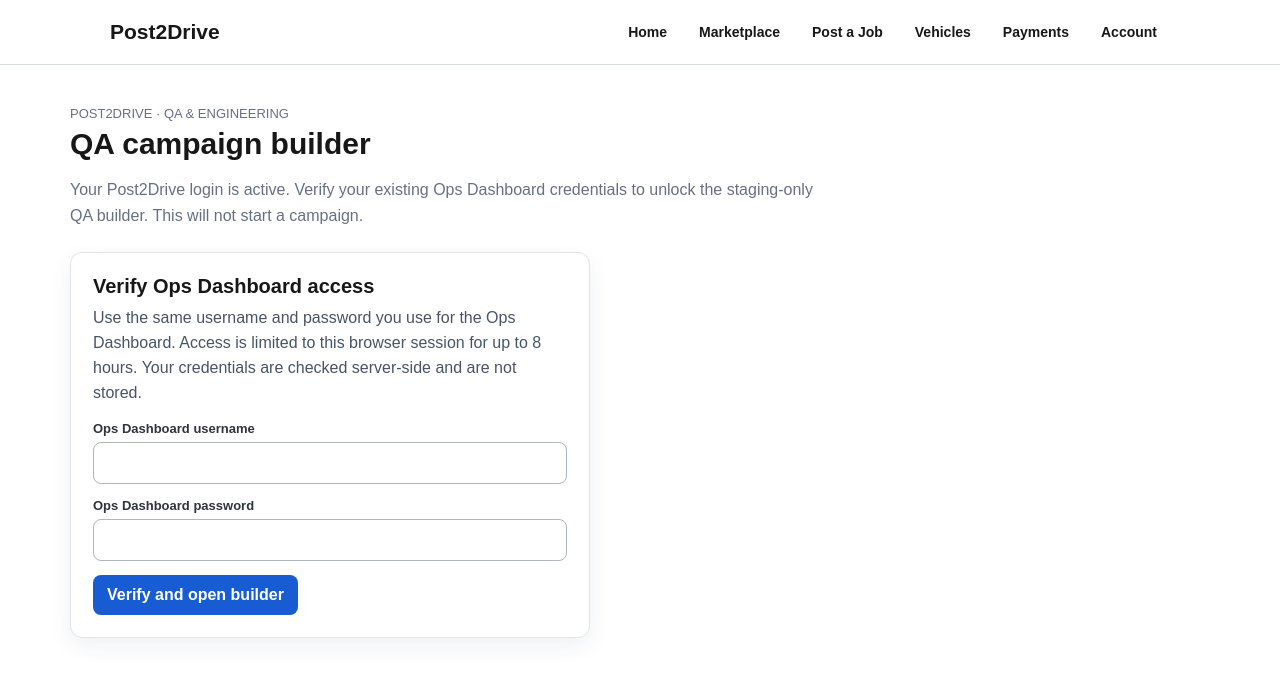
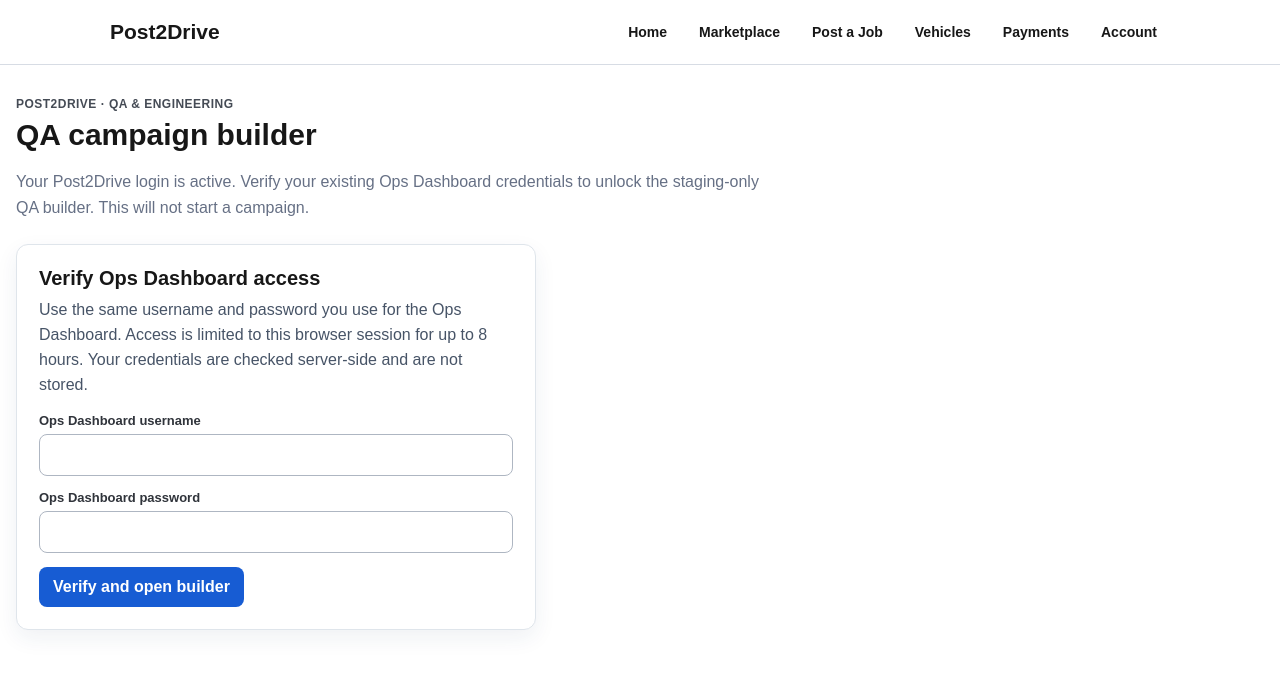
Before and after one commit to Post2Drive/post2drive-app, a Next.js app: page /admin/qa-campaigns in a window 1280 px wide. Shown: the top 676 px of the page. Built offline with nearby package versions, Linux system fonts and the light colour scheme; no server answers; sample sign-in values are in the browser's storage.

Commit message:
Match QA builder page layout to Ops Dashboard

```diff
--- a/app/admin/qa-campaigns/page.tsx
+++ b/app/admin/qa-campaigns/page.tsx
@@ -11,11 +11,11 @@ export default async function QaCampaignsPage() {
   const session = await getServerSession(authOptions);
   if (!session) redirect("/api/auth/signin");
   const authorized = await isTesterAdmin();
-  return <main style={{ maxWidth: 1180, margin: "0 auto", padding: "28px 20px" }}>
-    <p style={{ color: "#667085", fontSize: 13, marginBottom: 6 }}>POST2DRIVE · QA & ENGINEERING</p>
-    <h1 style={{ fontSize: 30, margin: "0 0 8px" }}>QA campaign builder</h1>
+  return <main style={{ maxWidth: 1440, margin: "0 auto", padding: "20px 16px 48px", color: "var(--color-text, #171717)" }}>
+    <p style={{ color: "var(--color-muted, #454B55)", fontSize: 12, fontWeight: 700, letterSpacing: "0.04em", marginBottom: 6 }}>POST2DRIVE · QA & ENGINEERING</p>
+    <h1 style={{ color: "var(--color-primary, #171717)", fontSize: 30, lineHeight: 1.2, margin: "0 0 8px", fontWeight: 750 }}>QA campaign builder</h1>
     {authorized ? <>
-      <p style={{ color: "#667085", maxWidth: 760, lineHeight: 1.6 }}>Configure and save staging test plans, compare variations, and preserve campaign definitions. Saving is metadata-only: this page does not queue a run, create synthetic accounts, or change existing QA history.</p>
+      <p style={{ color: "var(--color-muted, #454B55)", maxWidth: 760, lineHeight: 1.6, margin: "0 0 18px" }}>Configure and save staging test plans, compare variations, and preserve campaign definitions. Saving is metadata-only: this page does not queue a run, create synthetic accounts, or change existing QA history.</p>
       <QaCampaignBuilder />
     </> : <>
       <p style={{ color: "#667085", maxWidth: 760, lineHeight: 1.6 }}>Your Post2Drive login is active. Verify your existing Ops Dashboard credentials to unlock the staging-only QA builder. This will not start a campaign.</p>
```
